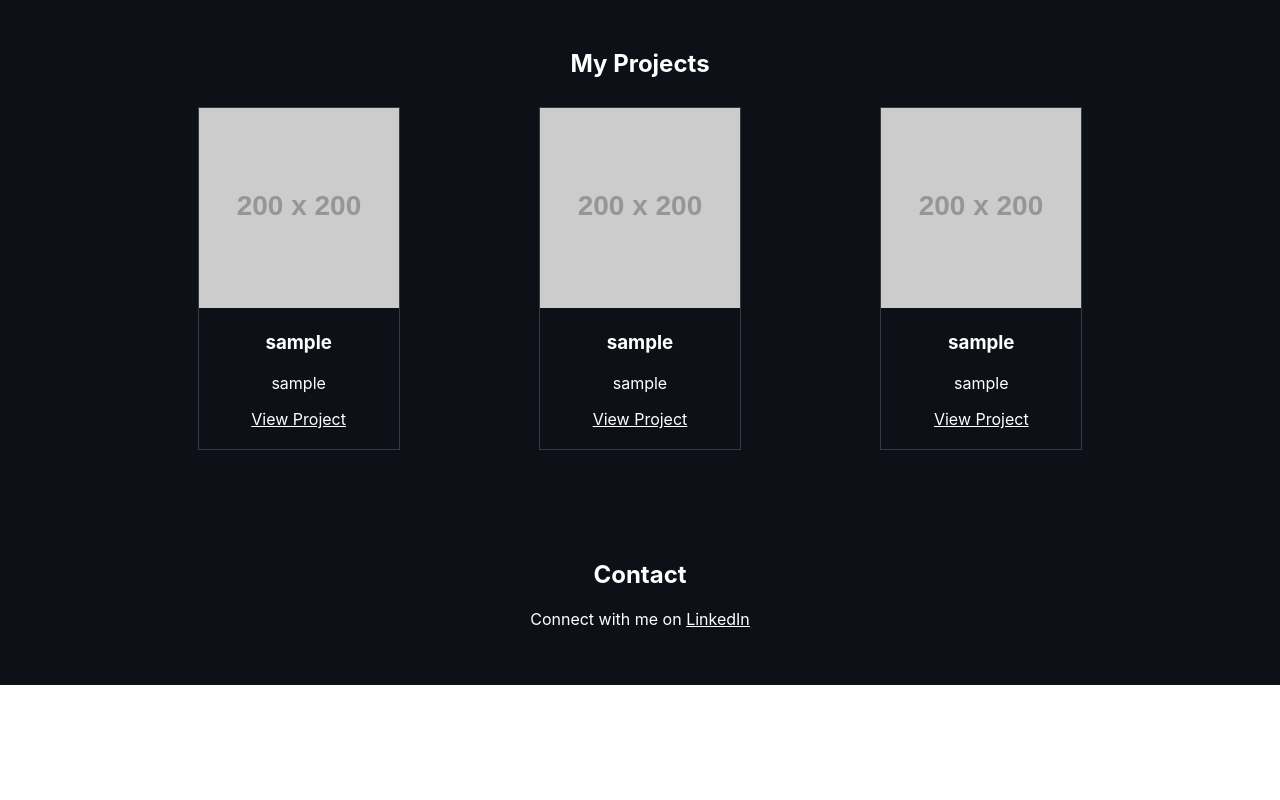
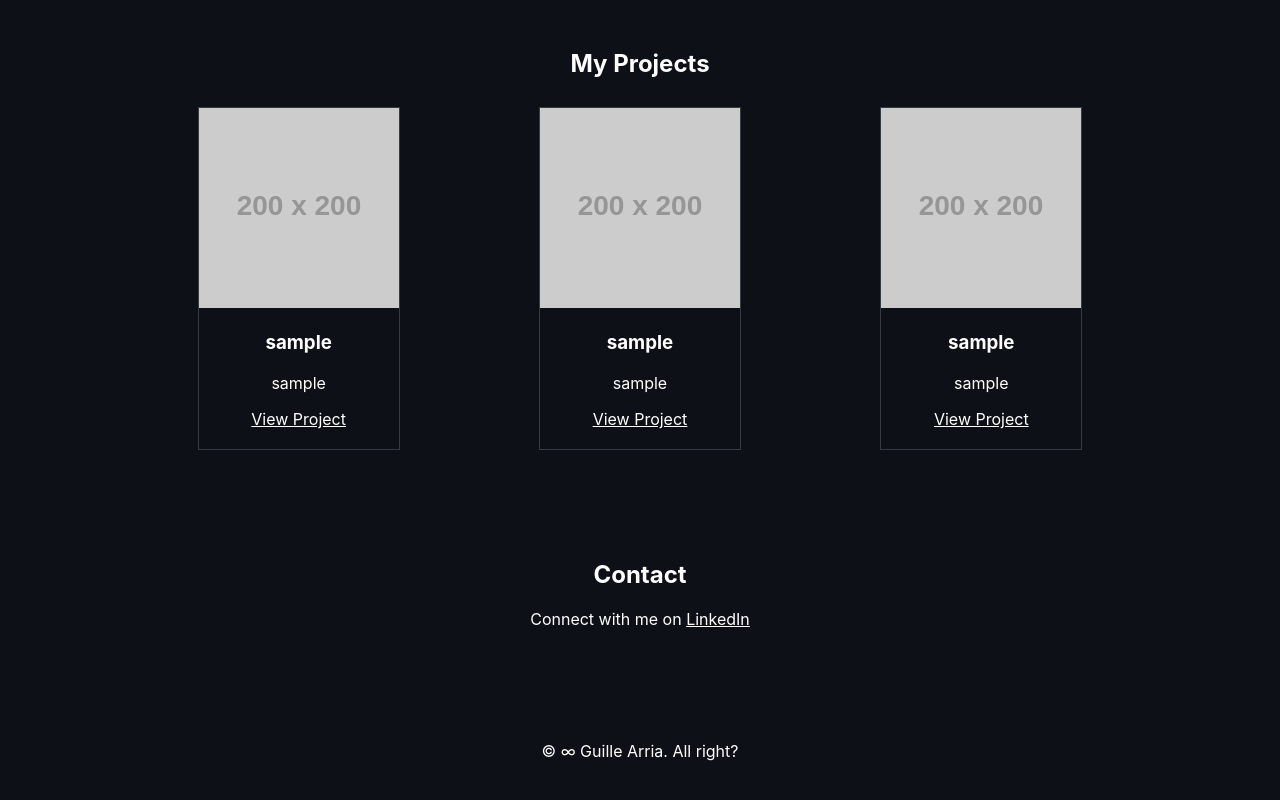
Before and after one commit to guillearria/gmo-portfolio, a React (Create React App) app: page / in a window 1280 px wide. Shown: the part 300-1100 px from the top of the page. Before the commit the page ends 985 px from the top, so only its background shows below. Built offline with nearby package versions, Linux system fonts and the light colour scheme.

Commit message:
Implemented Footer in main app component

```diff
--- a/src/App.js
+++ b/src/App.js
@@ -1,5 +1,6 @@
+import Footer from './components/Footer';
+import ProjectCard from './components/ProjectCard';
 import Navbar from './components/Navbar';
-import ProjectCard from './components/ProjectCard';
 import './App.css';
 
 function App() {
@@ -43,6 +44,9 @@ function App() {
         <h2>Contact</h2>
         <p>Connect with me on <a href="https://www.linkedin.com/in/guillearria/">LinkedIn</a></p>
       </section>
+      <section>
+        <Footer />
+      </section>
     </div>
   );
 }
--- a/src/components/Footer.js
+++ b/src/components/Footer.js
@@ -1,7 +1,7 @@
 function Footer() {
     return (
         <footer>
-            <p>&copy; &infin;</p>
+            <p>&copy; &infin; Guille Arria. All right?</p>
         </footer>
     );
 }
```
